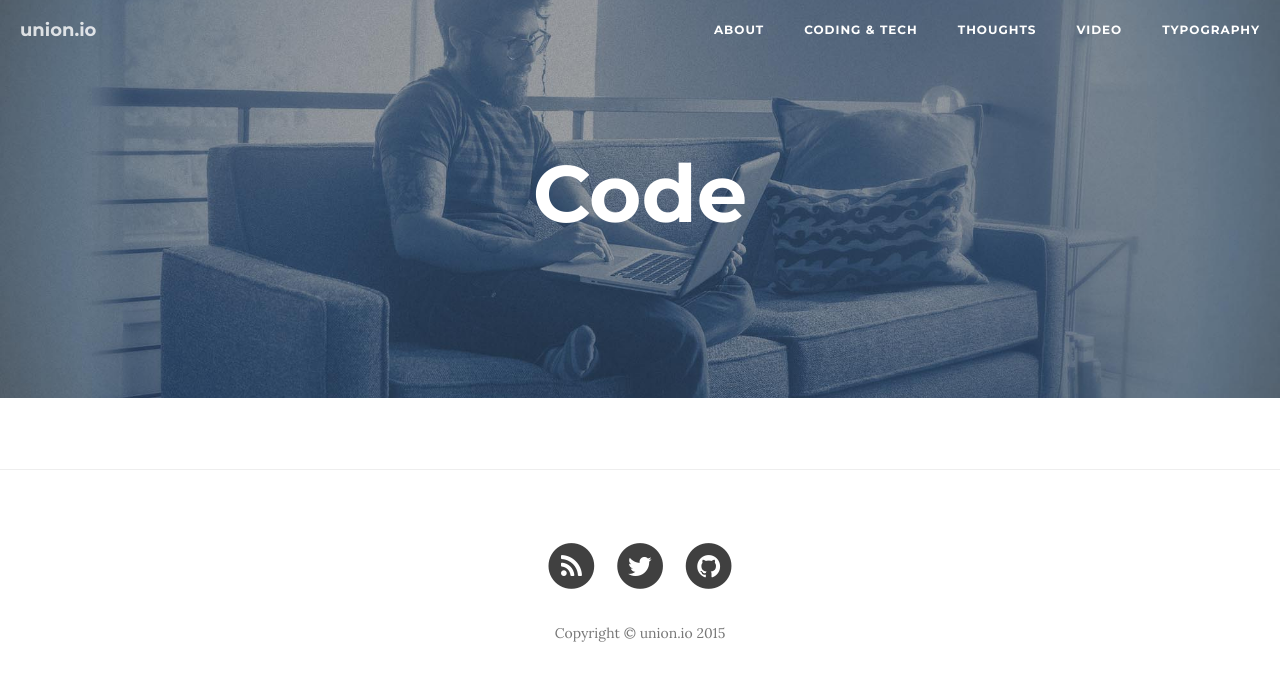
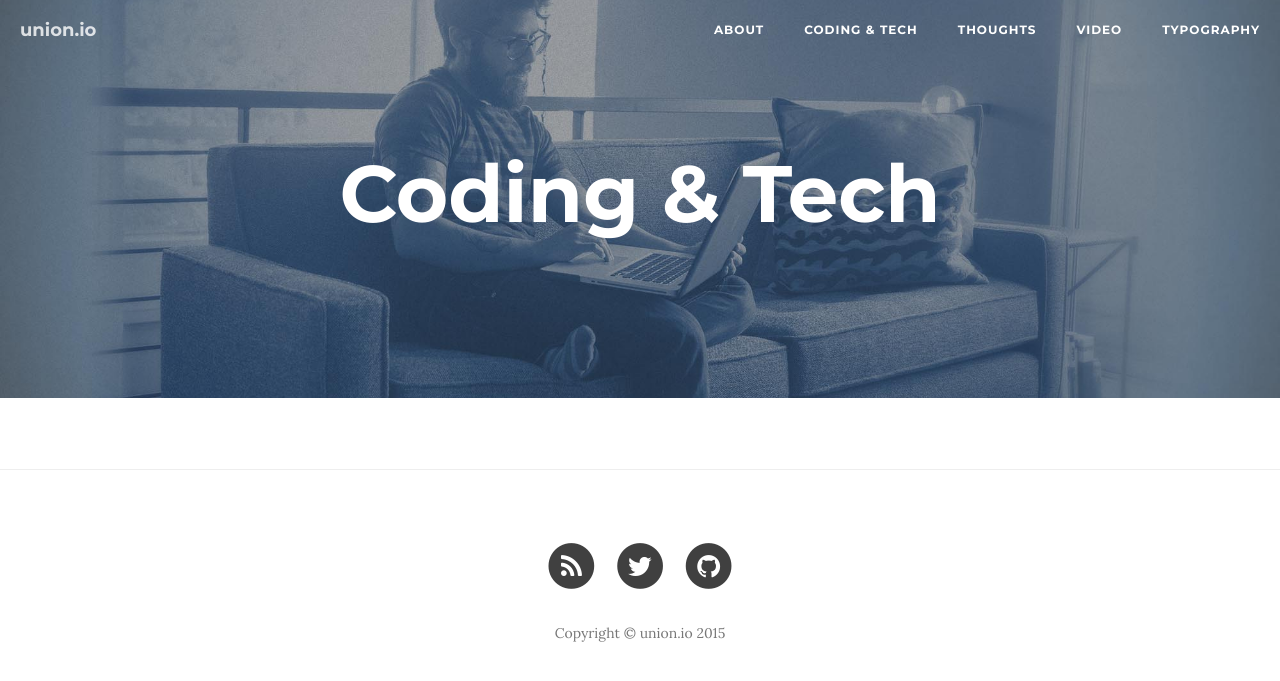
Before and after one commit to i-a-n/unionjkl, a Jekyll site: the page built from code/index.html, in a window 1280 px wide. Shown: the top 681 px of the page. Built offline with Jekyll 4.4.1, drawn with Linux system fonts in a browser that asks for light colours; nearby versions of some CDN libraries.

Commit message:
changing category page titles

```diff
--- a/_layouts/category.html
+++ b/_layouts/category.html
@@ -9,7 +9,7 @@
         <div class="row">
             <div class="col-lg-8 col-lg-offset-2 col-md-10 col-md-offset-1">
                 <div class="site-heading">
-                    <h1>{% if page.category %}{{ page.category }}{% else %}{{ site.title }}{% endif %}</h1>
+                    <h1>{% if page.title %}{{ page.title }}{% else %}{{ site.title }}{% endif %}</h1>
                     {% if page.description %}
                         <hr class="small">
                         <span class="subheading">{{ page.description }}</span>
```
